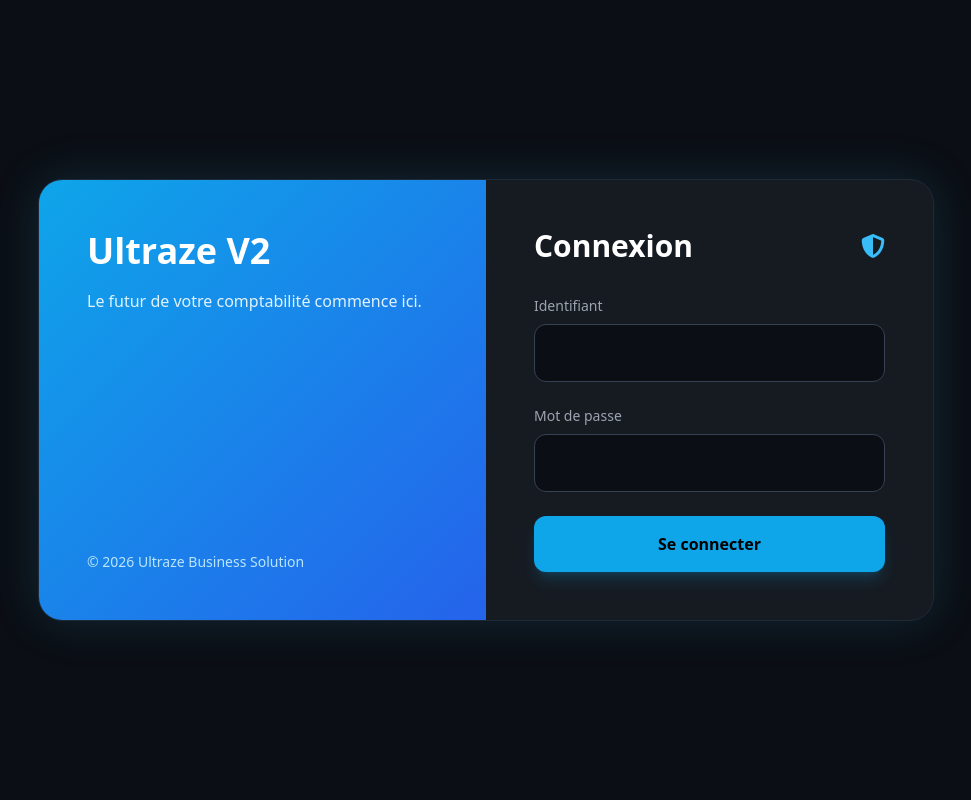
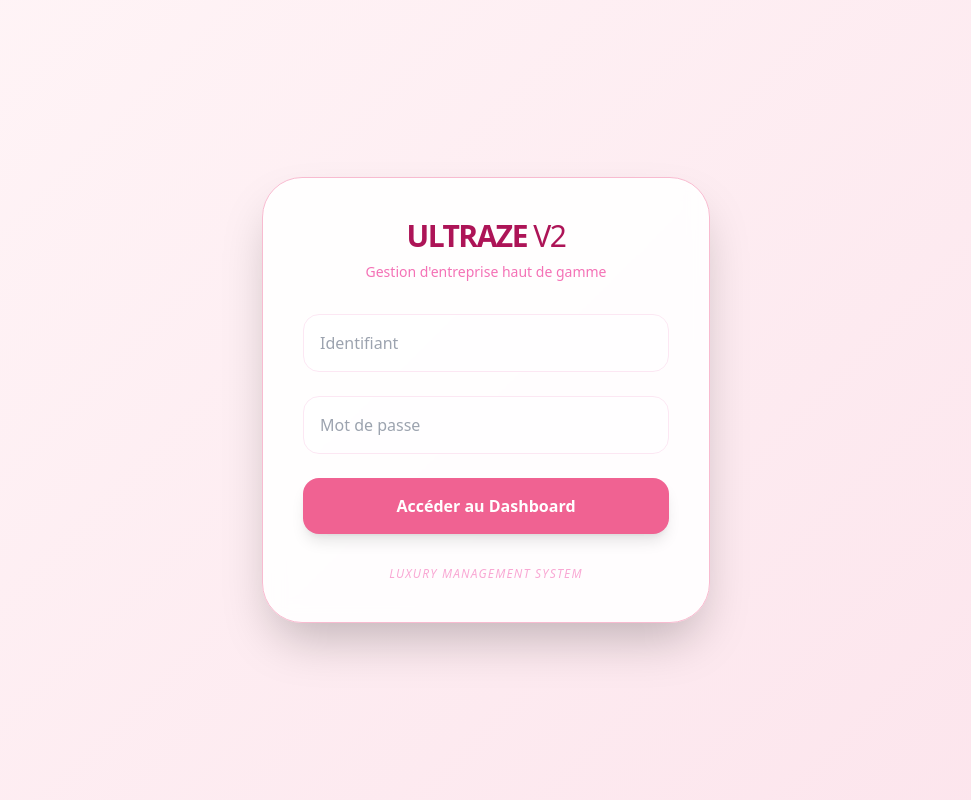
Before and after one commit to Hyuko123/comptabilit-, a Flask app: page / in a window 1280 px wide. Shown: the whole page, without its empty margins (154-1125 px from the left). Run offline with Flask 3, Linux system fonts and the light colour scheme; some libraries are stand-ins or nearby versions.

Commit message:
Update login.html

```diff
--- a/templates/login.html
+++ b/templates/login.html
@@ -4,39 +4,27 @@
     <meta charset="UTF-8">
     <meta name="viewport" content="width=device-width, initial-scale=1.0">
     <script src="https://cdn.tailwindcss.com"></script>
-    <link rel="stylesheet" href="https://cdnjs.cloudflare.com/ajax/libs/font-awesome/6.5.1/css/all.min.css">
     <title>Ultraze V2 - Connexion</title>
+    <style>
+        body { background: linear-gradient(135deg, #fff5f7 0%, #fce4ec 100%); }
+        .login-card { background: rgba(255, 255, 255, 0.9); backdrop-filter: blur(10px); border: 1px solid #f8bbd0; }
+    </style>
 </head>
-<body class="bg-[#0b0e14] flex items-center justify-center min-h-screen font-sans">
-    <div class="bg-[#161b22] rounded-3xl overflow-hidden flex max-w-4xl w-full shadow-[0_0_50px_rgba(56,189,248,0.15)] border border-gray-800">
-        <div class="w-1/2 p-12 bg-gradient-to-br from-[#0ea5e9] to-[#2563eb] hidden md:flex flex-col justify-between">
-            <div>
-                <h1 class="text-4xl font-bold text-white leading-tight">Ultraze V2</h1>
-                <p class="text-sky-100 mt-4">Le futur de votre comptabilité commence ici.</p>
-            </div>
-            <div class="text-sky-200 text-sm">© 2026 Ultraze Business Solution</div>
+<body class="flex items-center justify-center min-h-screen">
+    <div class="login-card p-10 rounded-[40px] shadow-2xl w-full max-w-md text-center">
+        <div class="mb-8">
+            <h1 class="text-3xl font-bold text-[#ad1457] tracking-tighter">ULTRAZE <span class="font-light">V2</span></h1>
+            <p class="text-pink-400 text-sm mt-2">Gestion d'entreprise haut de gamme</p>
         </div>
 
-        <div class="w-full md:w-1/2 p-12">
-            <div class="flex justify-between items-center mb-8">
-                <h2 class="text-3xl font-bold text-white">Connexion</h2>
-                <i class="fa-solid fa-shield-halved text-sky-400 text-2xl"></i>
-            </div>
-
-            <form action="/login" method="POST" class="space-y-6">
-                <div>
-                    <label class="text-gray-400 text-sm block mb-2">Identifiant</label>
-                    <input type="text" name="username" required class="w-full bg-[#0b0e14] border border-gray-700 rounded-xl p-4 text-white focus:border-sky-500 outline-none transition">
-                </div>
-                <div>
-                    <label class="text-gray-400 text-sm block mb-2">Mot de passe</label>
-                    <input type="password" name="password" required class="w-full bg-[#0b0e14] border border-gray-700 rounded-xl p-4 text-white focus:border-sky-500 outline-none transition">
-                </div>
-                <button type="submit" class="w-full bg-sky-500 hover:bg-sky-400 text-black font-bold py-4 rounded-xl shadow-lg shadow-sky-500/20 transition-all transform hover:scale-[1.02]">
-                    Se connecter
-                </button>
-            </form>
-        </div>
+        <form action="/login_process" method="POST" class="space-y-6">
+            <input type="text" name="username" placeholder="Identifiant" required class="w-full p-4 rounded-2xl border border-pink-100 outline-none focus:border-pink-400 transition-all bg-white/50 text-pink-900">
+            <input type="password" name="password" placeholder="Mot de passe" required class="w-full p-4 rounded-2xl border border-pink-100 outline-none focus:border-pink-400 transition-all bg-white/50 text-pink-900">
+            <button type="submit" class="w-full bg-[#f06292] hover:bg-[#ec407a] text-white font-bold py-4 rounded-2xl shadow-lg transition-transform active:scale-95">
+                Accéder au Dashboard
+            </button>
+        </form>
+        <p class="mt-8 text-xs text-pink-300 uppercase tracking-widest italic">Luxury Management System</p>
     </div>
 </body>
 </html>
```
